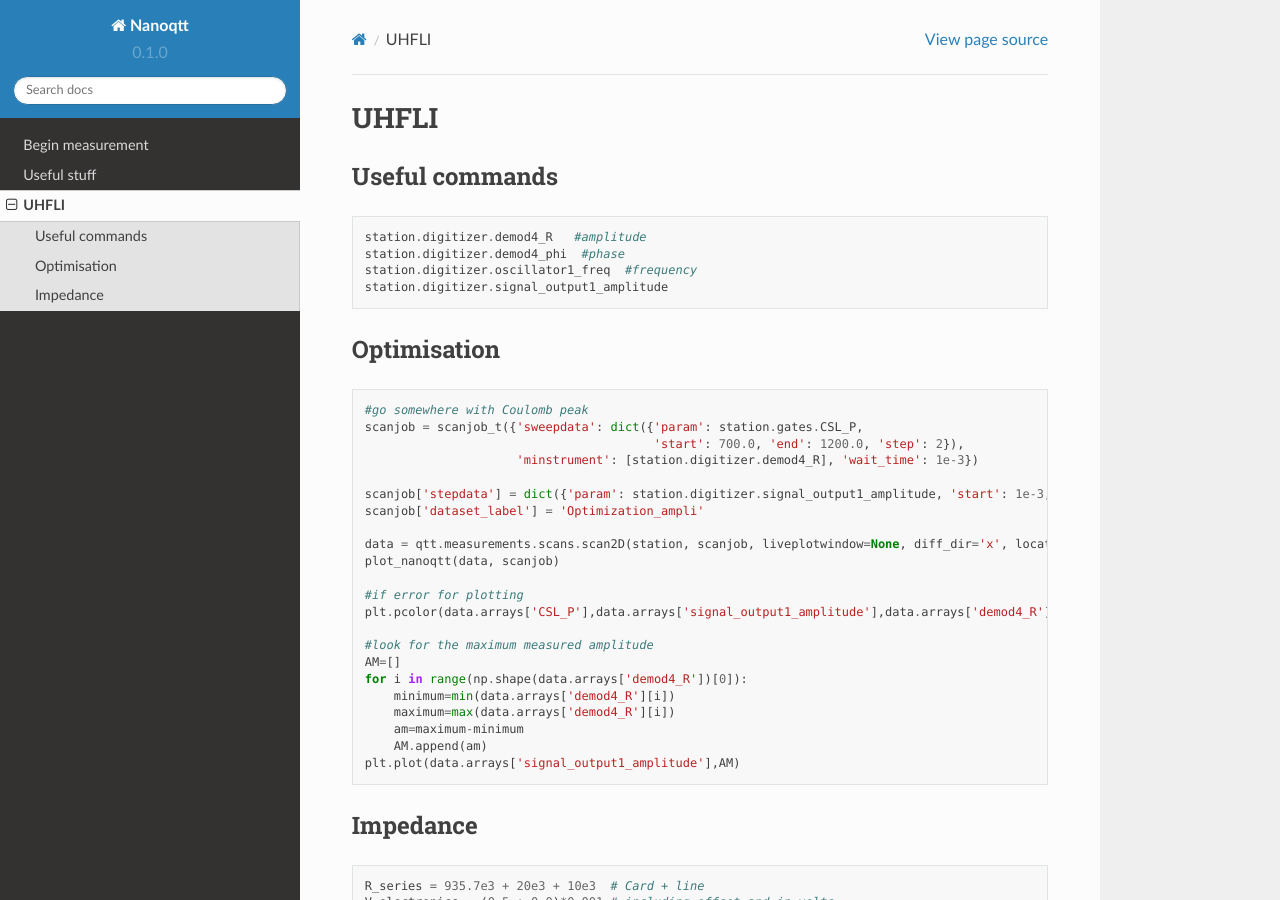
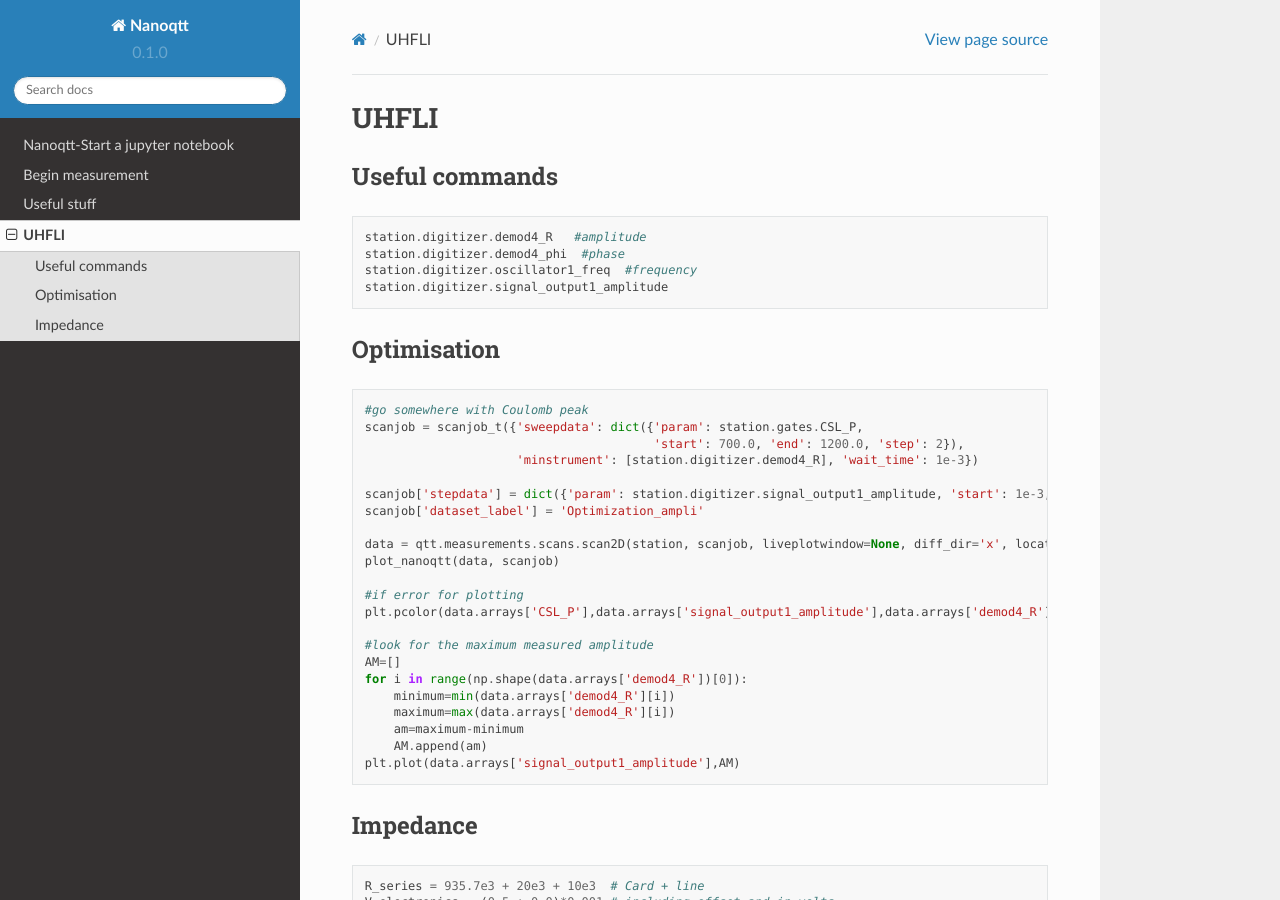
Before and after one commit to nanoelectronics-new/Nanoqtt-new-qtt-tutorial, a Sphinx documentation site: the page built from docs/source/UHFLI.rst, in a window 1280 px wide and 900 px high. Built offline with Sphinx 7.4.7 and the Read the Docs theme 2.0.0, drawn with Linux system fonts in a browser that asks for light colours; pages that are not in the unit, such as notebooks, are missing from menus.

Commit message:
Update index.rst

```diff
--- a/docs/source/index.rst
+++ b/docs/source/index.rst
@@ -15,7 +15,7 @@ Contents
 
 .. toctree::
 
-   usage
+   Nanoqtt_start
    api
    useful
    UHFLI
```
